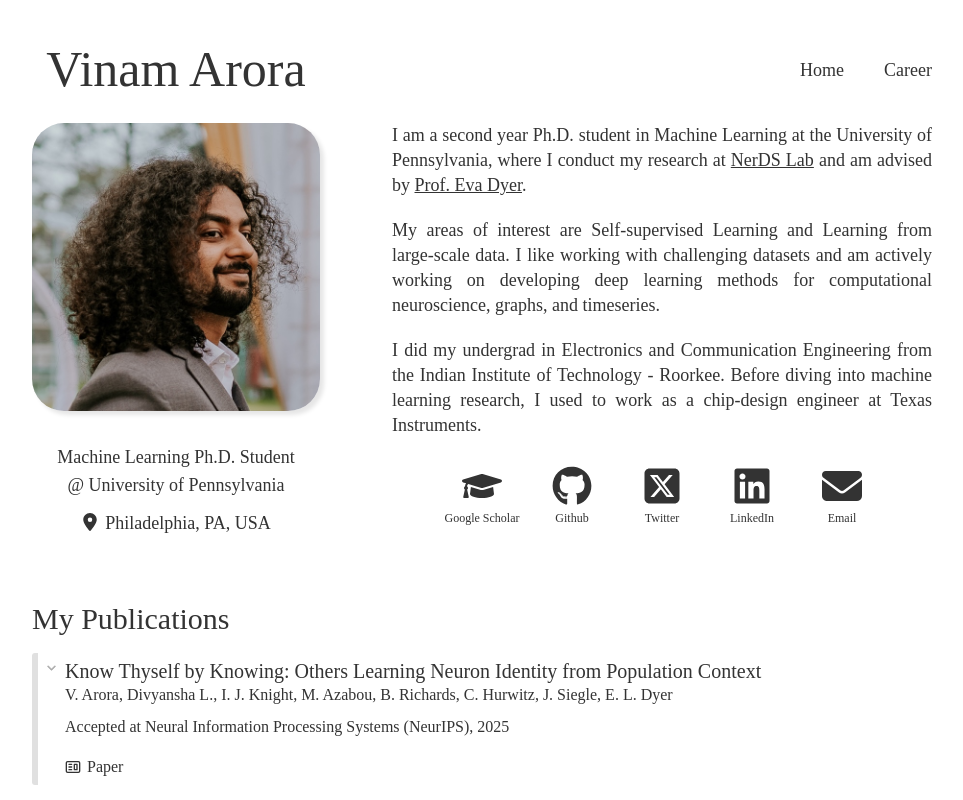
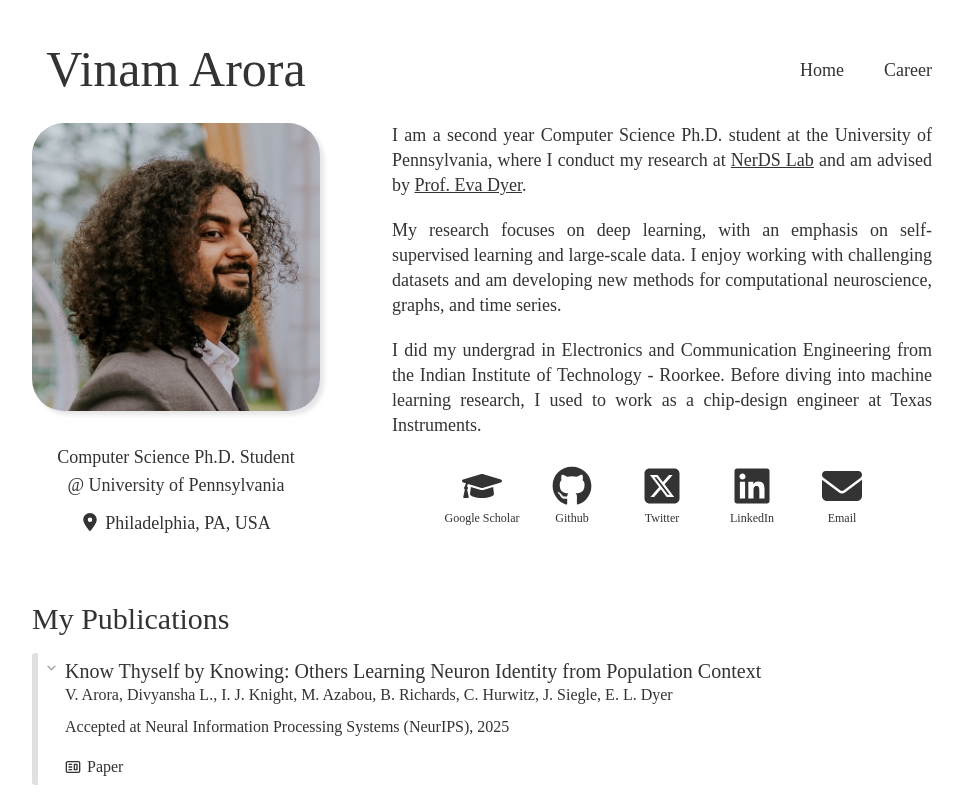
Before and after one commit to vinamarora8/vinamarora8.github.io, a React (Vite) app: page /#/ in a window 1280 px wide. Shown: the top 800 px of the page, without its empty margins (158-1121 px from the left). Built offline with nearby package versions, Linux system fonts and the light colour scheme.

Commit message:
fix profile text

```diff
--- a/src/components/Profile.tsx
+++ b/src/components/Profile.tsx
@@ -24,7 +24,7 @@ function ProfileLeft() {
       </TiltEffect>
 
       <div className="flex flex-col items-center text-center text-lg font-medium">
-        <p>Machine Learning Ph.D. Student</p>
+        <p>Computer Science Ph.D. Student</p>
         <p>@ University of Pennsylvania</p>
         <div className="mt-2.5 flex flex-row items-center gap-1.5">
           <FaLocationDot className="mb-0.5" />
@@ -85,7 +85,7 @@ function ProfileRight() {
       {/* Introduction text */}
       <AnimateIn baseDelay={0.2} direction="right" staggerDelay={0.05}>
         <p className="mb-5 text-justify text-base leading-[25px] md:text-lg">
-          I am a second year Ph.D. student in Machine Learning at the
+          I am a second year Computer Science Ph.D. student at the
           University of Pennsylvania, where I conduct my research at{' '}
           <Link href="https://nerdslab.github.io/" className="underline">
             NerDS Lab
@@ -97,9 +97,10 @@ function ProfileRight() {
           .
         </p>
         <p className="mb-5 text-justify text-base leading-[25px] md:text-lg">
-          My areas of interest are Self-supervised Learning and Learning from large-scale data. I
-          like working with challenging datasets and am actively working on developing deep learning
-          methods for computational neuroscience, graphs, and timeseries.
+          My research focuses on deep learning, with an emphasis on self-supervised
+          learning and large-scale data. I enjoy working with challenging datasets
+          and am developing new methods for computational neuroscience, graphs,
+          and time series.
         </p>
         <p className="mb-5 text-justify text-base leading-[25px] md:text-lg">
           I did my undergrad in Electronics and Communication Engineering from the Indian Institute
```
